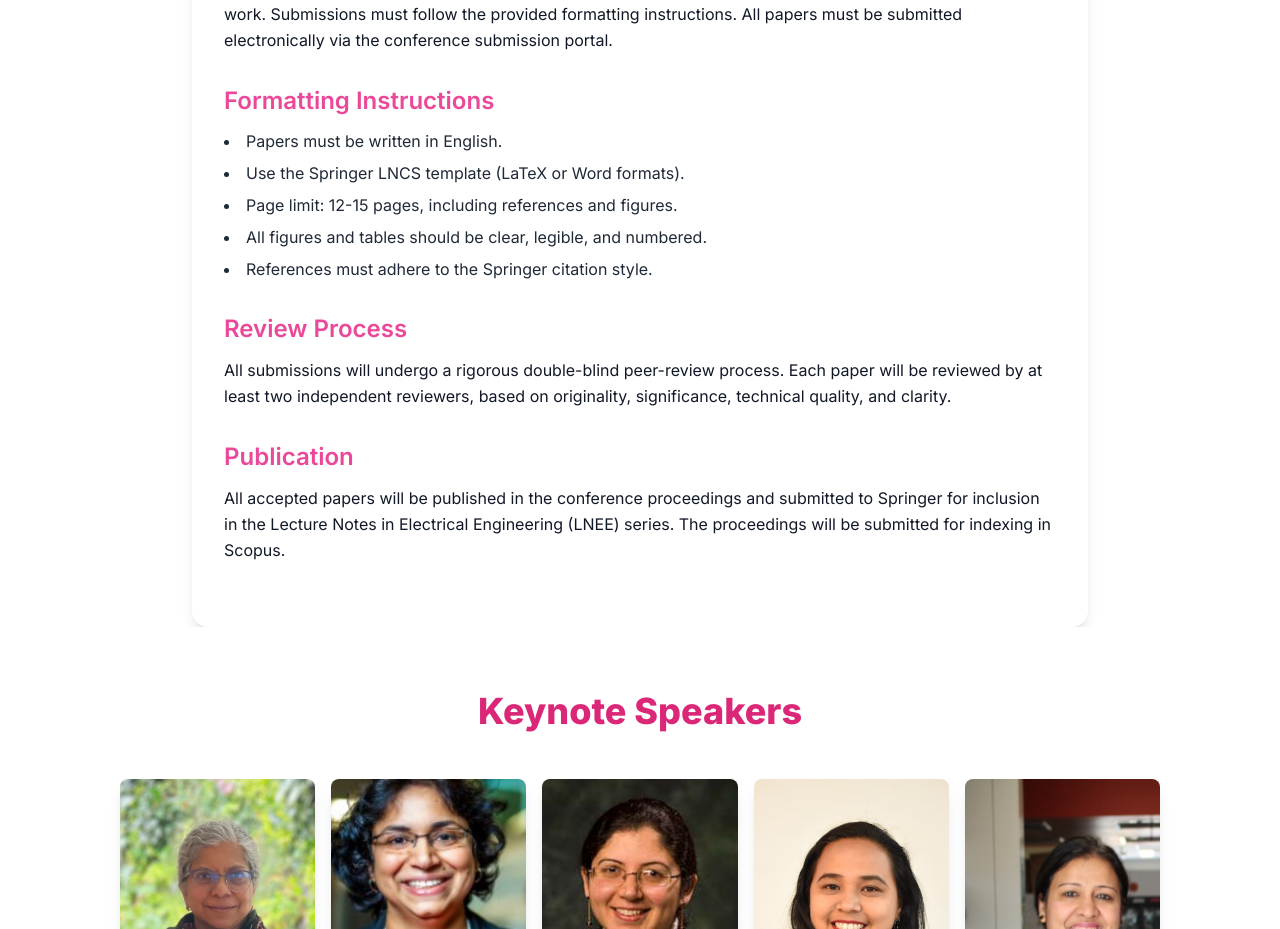
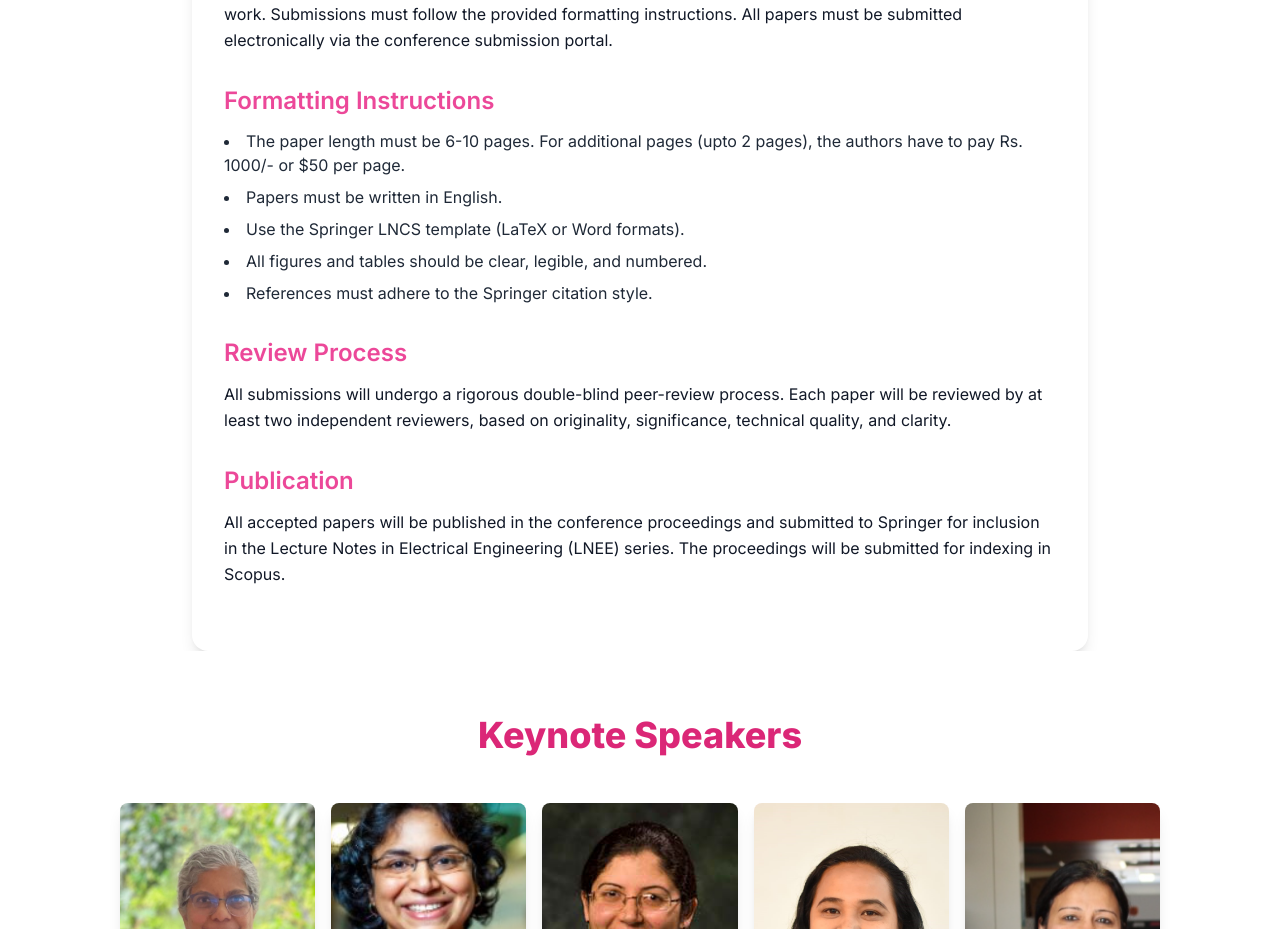
Before and after one commit to capy-on-caffeine/wrec, a Next.js app: page / in a window 1280 px wide. Shown: the part 2306-3235 px from the top of the page. Built offline with nearby package versions, Linux system fonts and the light colour scheme.

Commit message:
author guidelines changes

```diff
--- a/src/app/components/AuthorGuideline.tsx
+++ b/src/app/components/AuthorGuidelines.tsx
@@ -4,7 +4,7 @@ const AuthorGuideline = () => {
         return (
                 <section className="p-8 bg-white text-gray-900 max-w-4xl mx-auto rounded-2xl shadow-lg">
                         <h1 className="text-4xl font-bold mb-6 text-center">
-                        <span className="text-pink-500">AUHTOR</span> GUIDELINES
+                                <span className="text-pink-500">AUHTOR</span> GUIDELINES
                         </h1>
 
 
@@ -27,9 +27,9 @@ const AuthorGuideline = () => {
                                         Formatting Instructions
                                 </h2>
                                 <ul className="list-disc list-inside space-y-2 text-gray-800">
+                                        <li>The paper length must be 6-10 pages. For additional pages (upto 2 pages), the authors have to pay Rs. 1000/- or $50 per page.</li>
                                         <li>Papers must be written in English.</li>
                                         <li>Use the Springer LNCS template (LaTeX or Word formats).</li>
-                                        <li>Page limit: 12-15 pages, including references and figures.</li>
                                         <li>All figures and tables should be clear, legible, and numbered.</li>
                                         <li>References must adhere to the Springer citation style.</li>
                                 </ul>
@@ -47,7 +47,7 @@ const AuthorGuideline = () => {
                                 </p>
                         </div>
 
-                                {/* Publication */}
+                        {/* Publication */}
                         <div className="mb-8">
                                 <h2 className="text-2xl font-semibold mb-3 text-pink-500">
                                         Publication
--- a/src/app/page.tsx
+++ b/src/app/page.tsx
@@ -11,7 +11,7 @@ import KeynoteSpeakers from "./components/KeynoteSpeakers";
 import Committee from "@/components/committee/Committee";
 import Details from "./components/Details";
 import Marquee from "./components/Marquee";
-import AuthorGuideline from "./components/AuthorGuideline";
+import AuthorGuidelines from "./components/AuthorGuidelines";
 
 
 const Home = () => {
@@ -22,7 +22,7 @@ const Home = () => {
       <Marquee />
       <Details />
       <AboutUs />
-      <AuthorGuideline />
+      <AuthorGuidelines />
       <KeynoteSpeakers />
       <Tracks />
       {/* <Tutorials /> */}
```
